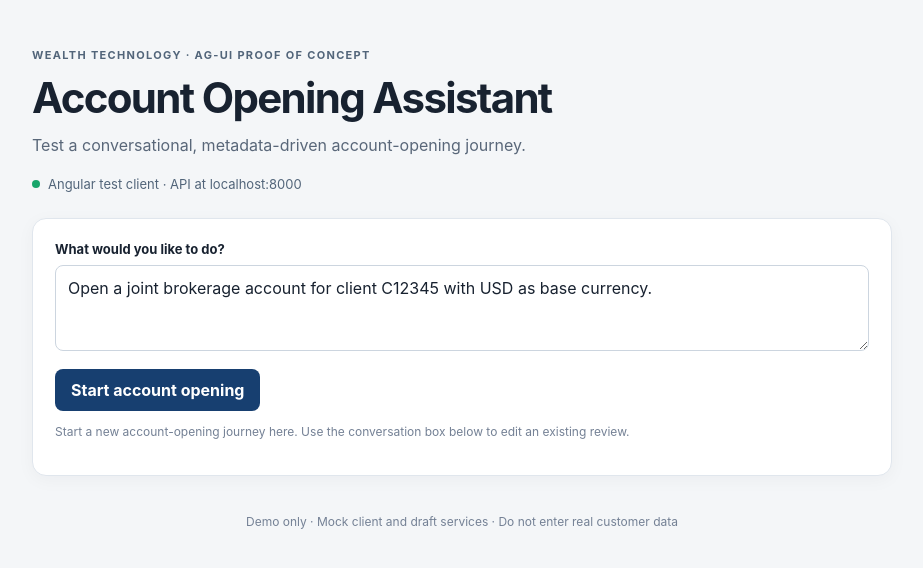
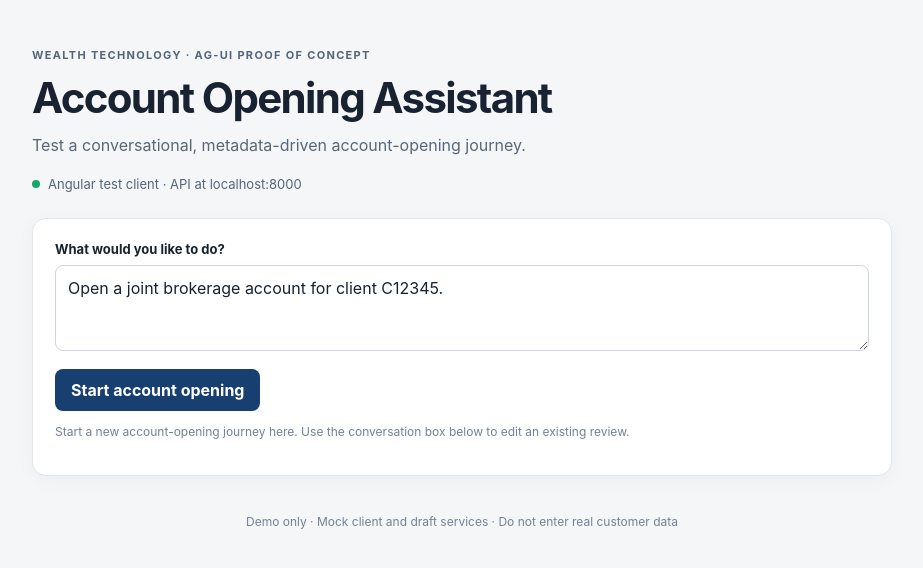
Before and after one commit to AbhishekPThite/agui-account-opening-poc, an Angular app in the folder angular-test-client/: page / in a window 1280 px wide. Shown: the top 568 px of the page, without its empty margins (178-1101 px from the left). Built offline with nearby package versions, Linux system fonts and the light colour scheme.

Commit message:
Remove currency from default account-opening prompt

```diff
--- a/angular-test-client/src/app/account-opening-agent.component.ts
+++ b/angular-test-client/src/app/account-opening-agent.component.ts
@@ -13,7 +13,7 @@ import { WidgetRendererComponent } from './widgets/widget-renderer.component';
 })
 export class AccountOpeningAgentComponent {
   prompt = signal(
-    'Open a joint brokerage account for client C12345 with USD as base currency.'
+    'Open a joint brokerage account for client C12345.'
   );
   conversationText = signal('');
 
```
